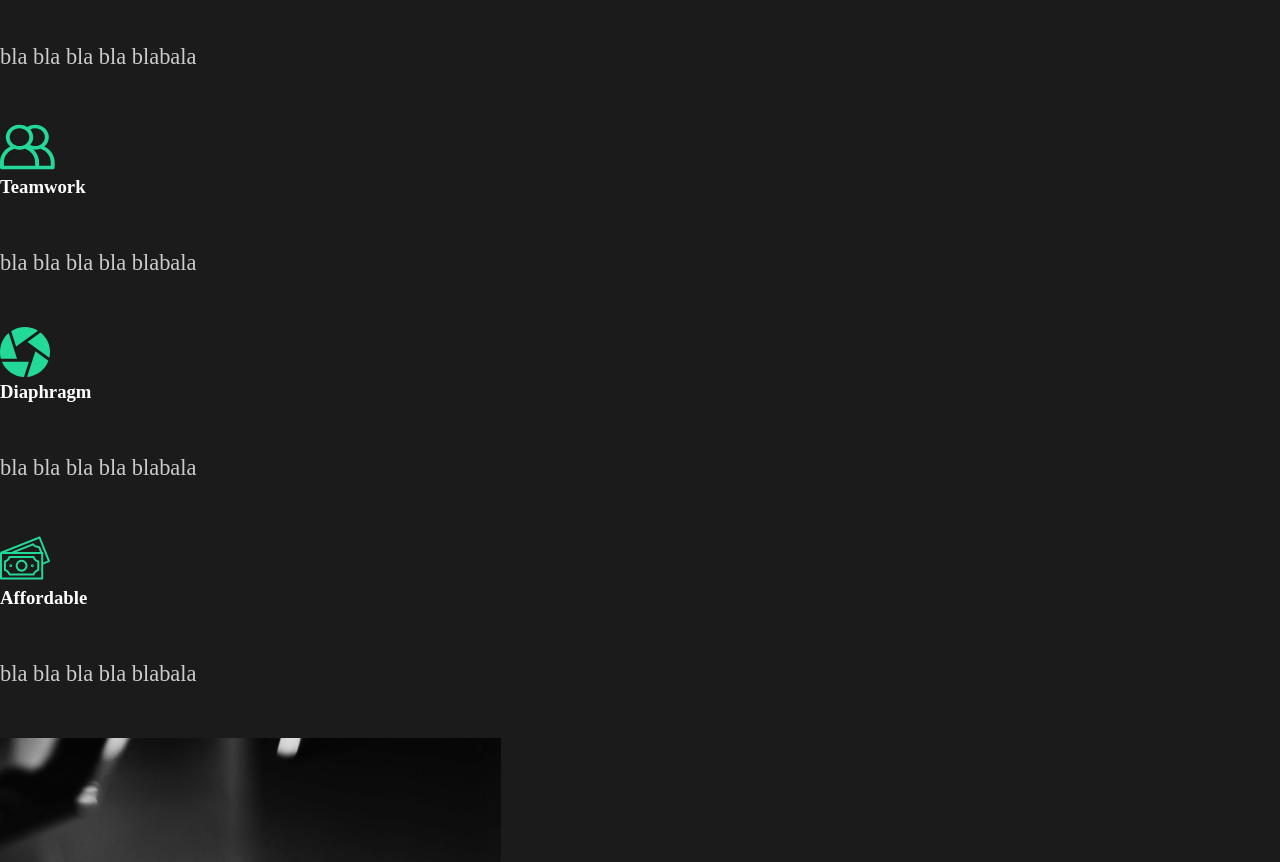
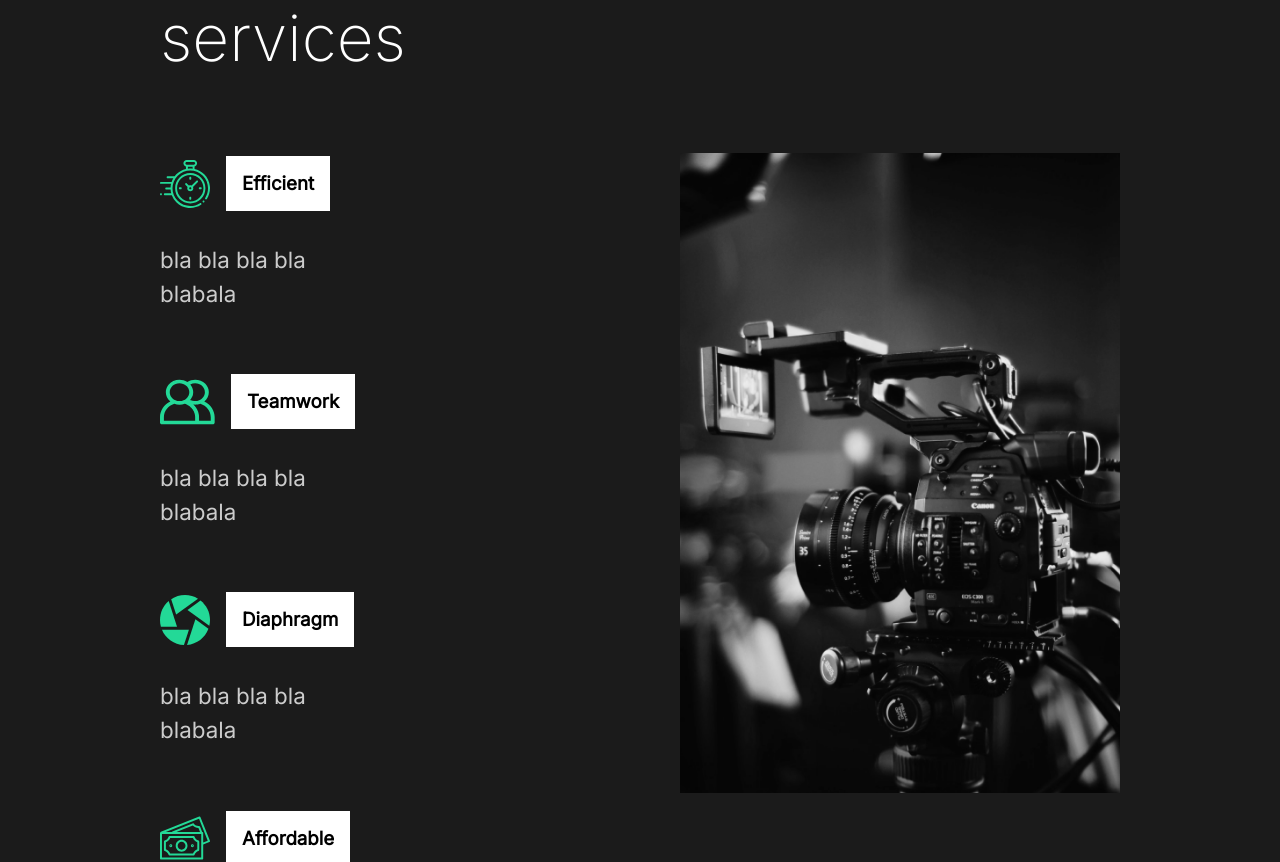
Before and after one commit to AdrianRaducanu/react-portofolio, a React (Create React App) app: page / in a window 1280 px wide. Shown: the part 962-1824 px from the top of the page. Built offline with nearby package versions, Linux system fonts and the light colour scheme.

Commit message:
6. Styled Sections

```diff
--- a/public/index.html
+++ b/public/index.html
@@ -8,6 +8,12 @@
     <meta
       name="description"
       content="Web site created using create-react-app"
+    />
+    <link rel="preconnect" href="https://fonts.googleapis.com" />
+    <link rel="preconnect" href="https://fonts.gstatic.com" crossorigin />
+    <link
+      href="https://fonts.googleapis.com/css2?family=Inter:wght@200;400&display=swap"
+      rel="stylesheet"
     />
     <link rel="apple-touch-icon" href="%PUBLIC_URL%/logo192.png" />
     <!--
--- a/src/components/AboutSection.js
+++ b/src/components/AboutSection.js
@@ -1,7 +1,6 @@
 import React from "react";
 import home1 from "../img/home1.png";
-import styled from "styled-components";
-
+import { StyleAbout, StyleDescription, StyleHide, StyleImage } from "../styles";
 function AboutSection() {
   return (
     <StyleAbout>
@@ -29,32 +28,4 @@ function AboutSection() {
   );
 }
 
-//styled components
-const StyleAbout = styled.div`
-  min-height: 90vh;
-  display: flex;
-  align-items: center;
-  justify-content: space-between;
-  padding: 5rem 10rem;
-  color: white;
-`;
-const StyleDescription = styled.div`
-  flex: 1;
-  padding-right: 5rem;
-  h2 {
-    font-weight: lighter;
-  }
-`;
-const StyleImage = styled.div`
-  flex: 1;
-  overflow: hidden;
-  img {
-    width: 100%;
-    height: 80vh;
-    object-fit: cover;
-  }
-`;
-const StyleHide = styled.div`
-  overflow: hidden;
-`;
 export default AboutSection;
--- a/src/components/GlobalStyle.js
+++ b/src/components/GlobalStyle.js
@@ -8,6 +8,7 @@ const GlobalStyle = createGlobalStyle`
     }
     body{
         background: #1b1b1b;
+        font-family: 'Inter', sans-serif;
     }
     button{
         font-weight: bold;
--- a/src/components/ServicesSection.js
+++ b/src/components/ServicesSection.js
@@ -4,49 +4,80 @@ import diaphragm from "../img/diaphragm.svg";
 import money from "../img/money.svg";
 import teamwork from "../img/teamwork.svg";
 import home2 from "../img/home2.png";
+import styled from "styled-components";
+import { StyleAbout, StyleDescription, StyleImage } from "../styles";
+
 function ServicesSection() {
   return (
-    <div className="services">
-      <div className="description">
+    <StyleServices>
+      <StyleDescription>
         <h2>
           High <span> quality </span> services
         </h2>
-        <div className="cards">
-          <div className="card">
+        <StyleCards>
+          <StyleCard>
             <div className="icon">
               <img alt="icon" src={clock}></img>
               <h3>Efficient</h3>
             </div>
             <p>bla bla bla bla blabala</p>
-          </div>
-          <div className="card">
+          </StyleCard>
+          <StyleCard>
             <div className="icon">
               <img alt="icon" src={teamwork}></img>
               <h3>Teamwork</h3>
             </div>
             <p>bla bla bla bla blabala</p>
-          </div>
-          <div className="card">
+          </StyleCard>
+          <StyleCard>
             <div className="icon">
               <img alt="icon" src={diaphragm}></img>
               <h3>Diaphragm</h3>
             </div>
             <p>bla bla bla bla blabala</p>
-          </div>
-          <div className="card">
+          </StyleCard>
+          <StyleCard>
             <div className="icon">
               <img alt="icon" src={money}></img>
               <h3>Affordable</h3>
             </div>
             <p>bla bla bla bla blabala</p>
-          </div>
-        </div>
-      </div>
-      <div className="image">
+          </StyleCard>
+        </StyleCards>
+      </StyleDescription>
+      <StyleImage>
         <img alt="camera" src={home2}></img>
-      </div>
-    </div>
+      </StyleImage>
+    </StyleServices>
   );
 }
 
+//doresc sa modfici putin designul partii de About din aceasta componenta
+const StyleServices = styled(StyleAbout)`
+  h2 {
+    padding-bottom: 5rem;
+  }
+  p {
+    width: 70%;
+    padding: 2rem 0rem 4rem 0rem;
+  }
+`;
+const StyleCards = styled.div`
+  display: flex;
+  flex-wrap: wrap;
+`;
+const StyleCard = styled.div`
+  flex-basis: 20rem;
+  .icon {
+    display: flex;
+    align-items: center;
+  }
+  h3 {
+    margin-left: 1rem;
+    background: white;
+    color: black;
+    padding: 1rem;
+  }
+`;
+
 export default ServicesSection;
--- /dev/null
+++ b/src/styles.js
@@ -0,0 +1,29 @@
+import styled from "styled-components";
+
+export const StyleAbout = styled.div`
+  min-height: 90vh;
+  display: flex;
+  align-items: center;
+  justify-content: space-between;
+  padding: 5rem 10rem;
+  color: white;
+`;
+export const StyleDescription = styled.div`
+  flex: 1;
+  padding-right: 5rem;
+  h2 {
+    font-weight: lighter;
+  }
+`;
+export const StyleImage = styled.div`
+  flex: 1;
+  overflow: hidden;
+  img {
+    width: 100%;
+    height: 80vh;
+    object-fit: cover;
+  }
+`;
+export const StyleHide = styled.div`
+  overflow: hidden;
+`;
```
